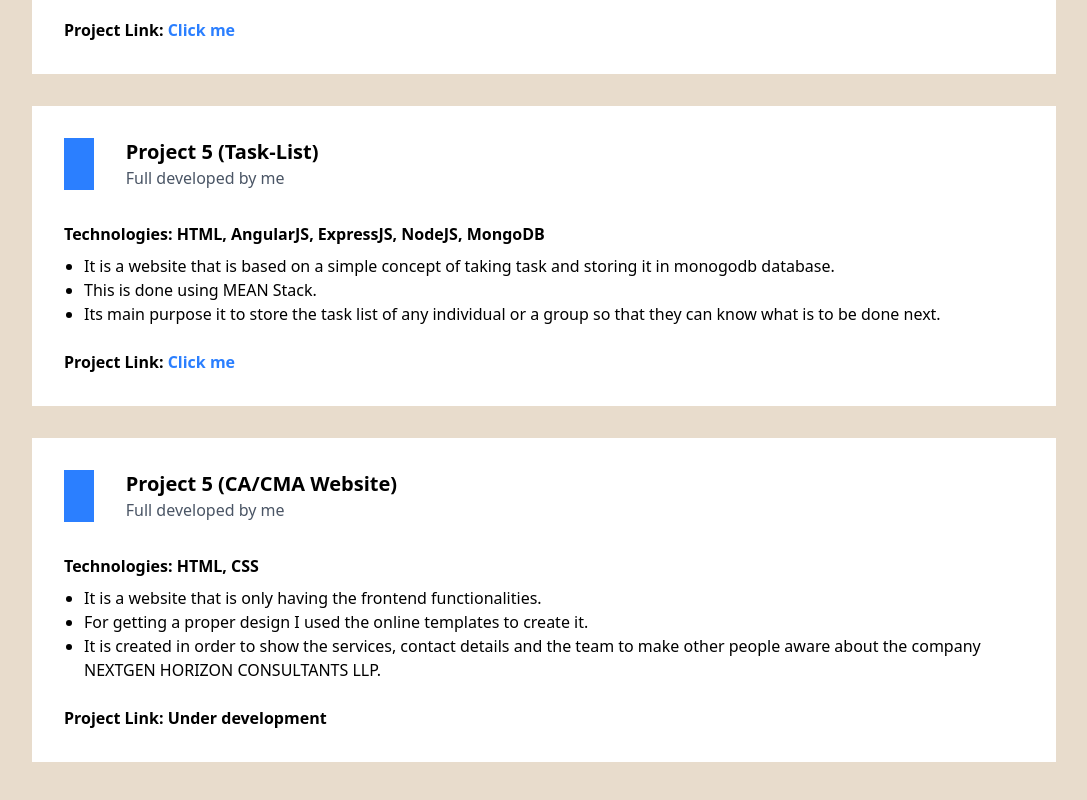
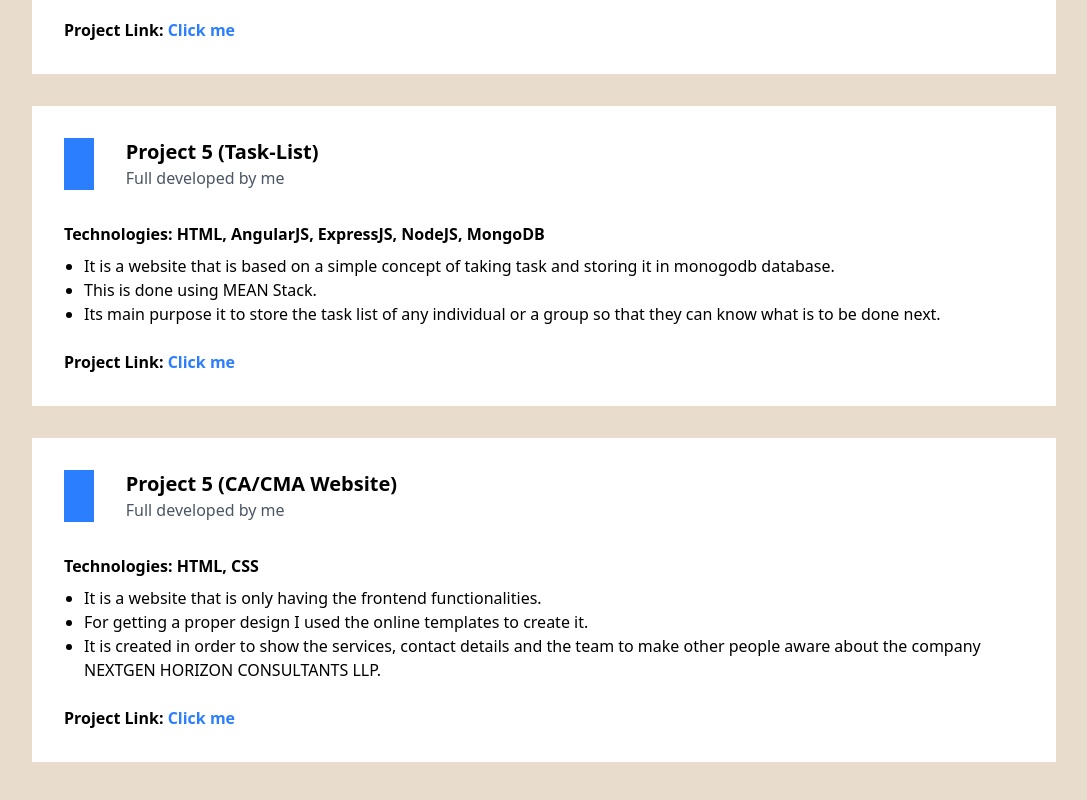
Before and after one commit to KushMody/MyPortfolio, a React (Vite) app: page /projects in a window 1280 px wide. Shown: the part 1198-1998 px from the top of the page, without its empty margins (96-1183 px from the left). Built offline with nearby package versions, Linux system fonts and the light colour scheme.

Commit message:
added sister's project Link

```diff
--- a/components/Projects.jsx
+++ b/components/Projects.jsx
@@ -134,7 +134,7 @@ const Projects = () => {
                                 <li>It is created in order to show the services, contact details and the team to make other people aware about the company NEXTGEN HORIZON CONSULTANTS LLP.</li>
                             </ul>
                             <br />
-                            <p className='font-semibold'>Project Link: Under development</p>
+                            <p className='font-semibold'>Project Link:<a href="https://nextgen-horizon.vercel.app/" target='_blank' className='text-blue-500'> Click me </a></p>
                         </div>
                     </div>
                 </div>
```
